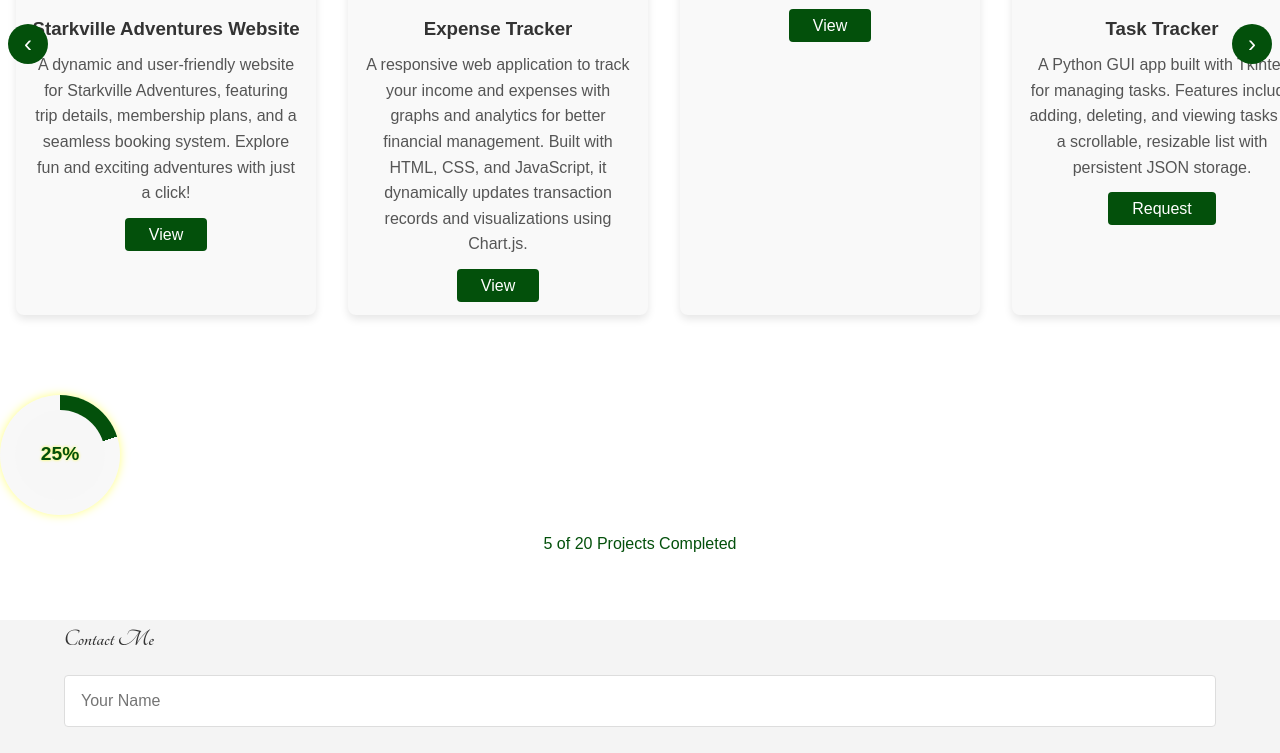
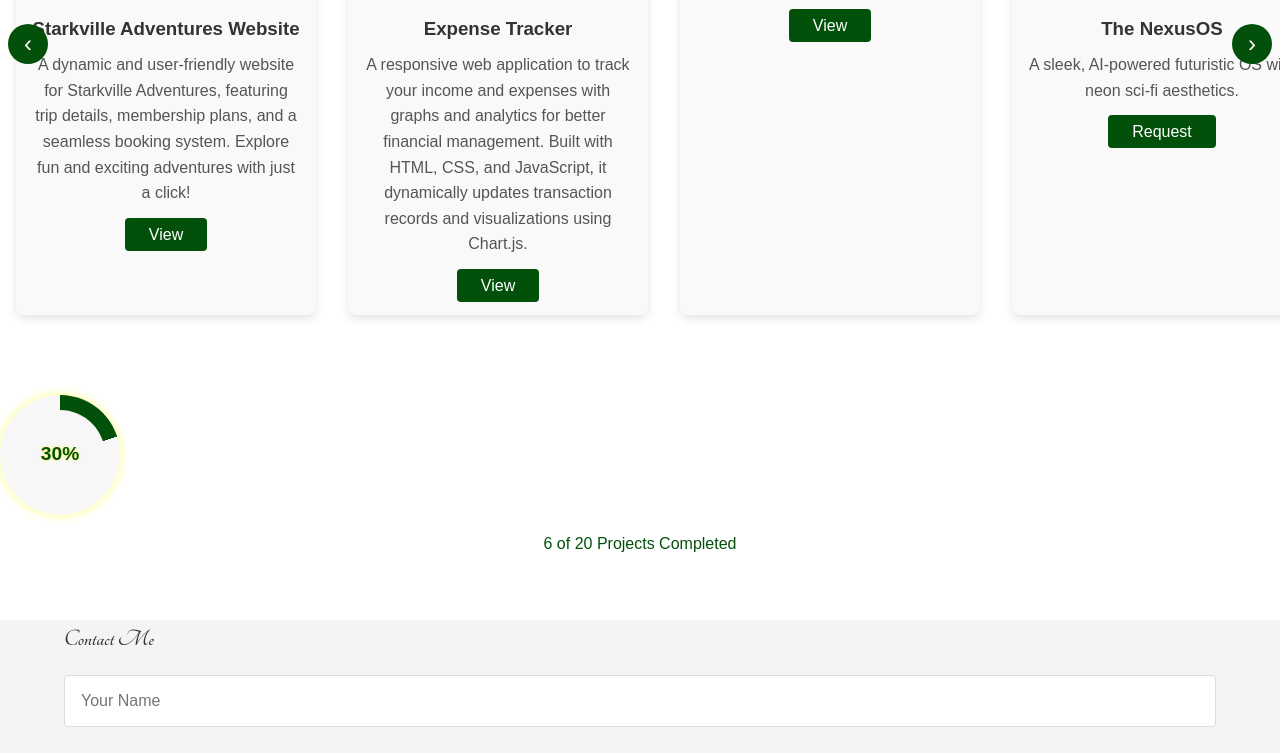
Before and after one commit to LeslieOsale/Portfollio, a plain HTML site: page index.html in a window 1280 px wide. Shown: the part 2787-3540 px from the top of the page. Drawn offline with Linux system fonts and the light colour scheme.

Commit message:
Update index.html

```diff
--- a/index.html
+++ b/index.html
@@ -641,6 +641,12 @@
               <a href="economics.html" class="btn">View</a>
             </div>
             <div class="project-card">
+                <img src="https://res.cloudinary.com/dwpr0xrjq/image/upload/v1738927872/DALL_E_2025-02-07_14.30.51_-_A_futuristic_logo_for_an_operating_system_named_Nexus_._The_design_features_a_sleek_high-tech_aesthetic_with_a_glowing_neon_blue_theme_against_a_sle_vxwhpx.webp" alt="Starkville Adventures Website">
+                <h3>The NexusOS</h3>
+                <p>A sleek, AI-powered futuristic OS with neon sci-fi aesthetics.</p>
+                <a href="#" class="btn">Request</a>
+              </div>
+            <div class="project-card">
                 <img src="https://res.cloudinary.com/dwpr0xrjq/image/upload/v1736528833/62-Employee-task-tracker_awynsh.png" alt="Starkville Adventures Website">
                 <h3>Task Tracker</h3>
                 <p>A Python GUI app built with Tkinter for managing tasks. Features include adding, deleting, and viewing tasks in a scrollable, resizable list with persistent JSON storage. </p>
@@ -652,21 +658,16 @@
                 <p>The Bot provides real-time candlestick charts, multi-pair monitoring, and automated trading analysis using Binance API data.</p>
                 <a href="#" class="btn">View</a>
               </div>
-              <div class="project-card">
-                <img src="https://res.cloudinary.com/dwpr0xrjq/image/upload/v1738927872/DALL_E_2025-02-07_14.30.51_-_A_futuristic_logo_for_an_operating_system_named_Nexus_._The_design_features_a_sleek_high-tech_aesthetic_with_a_glowing_neon_blue_theme_against_a_sle_vxwhpx.webp" alt="Starkville Adventures Website">
-                <h3>The NexusOS</h3>
-                <p>A sleek, AI-powered futuristic OS with neon sci-fi aesthetics.</p>
-                <a href="#" class="btn">Request</a>
-              </div>
+
           </div>
           <button class="scroll-btn right-btn" onclick="scrollProjects(300)">&#8250;</button>
         </div>
       </div>
       <div class="progress-container">
         <div class="circular-progress" style="--progress: 20">
-          <span class="progress-value">25%</span>
+          <span class="progress-value">30%</span>
         </div>
-        <p>5 of 20 Projects Completed</p>
+        <p>6 of 20 Projects Completed</p>
       </div>
   </section>
 
```
